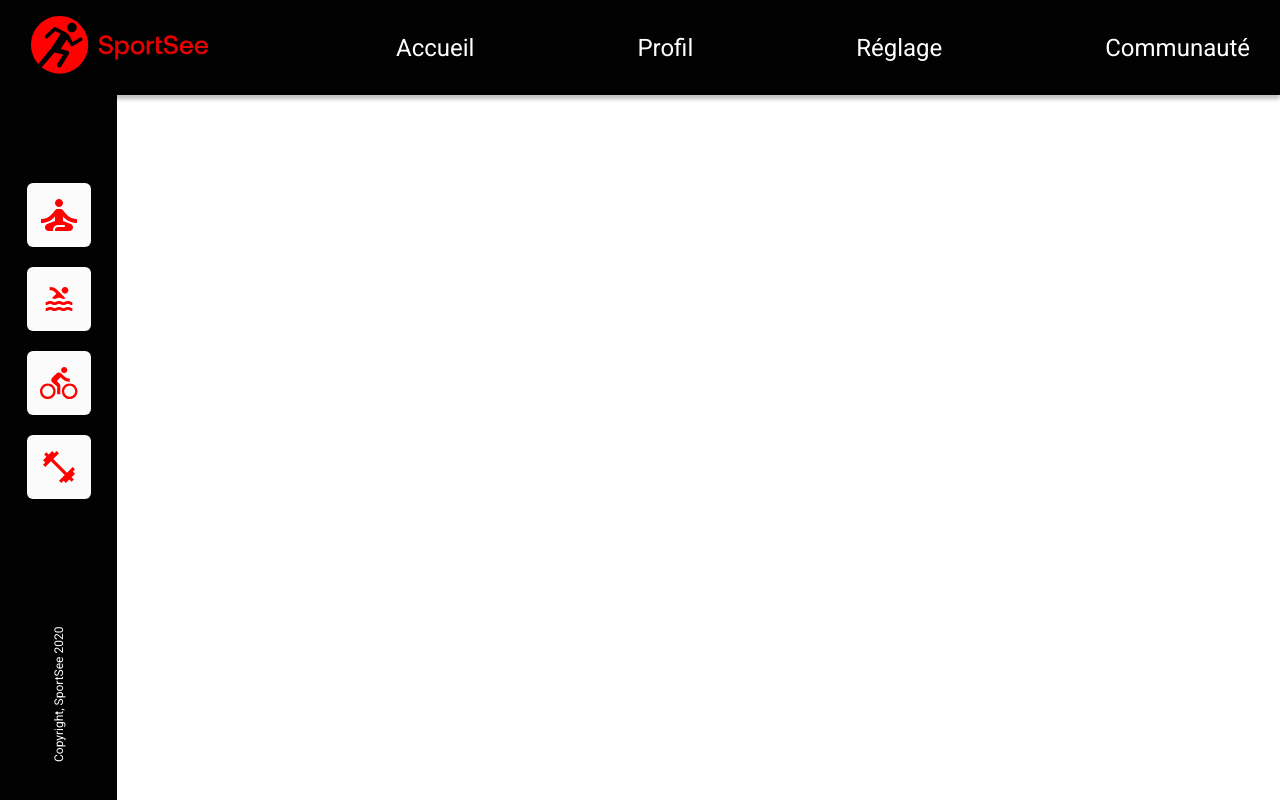
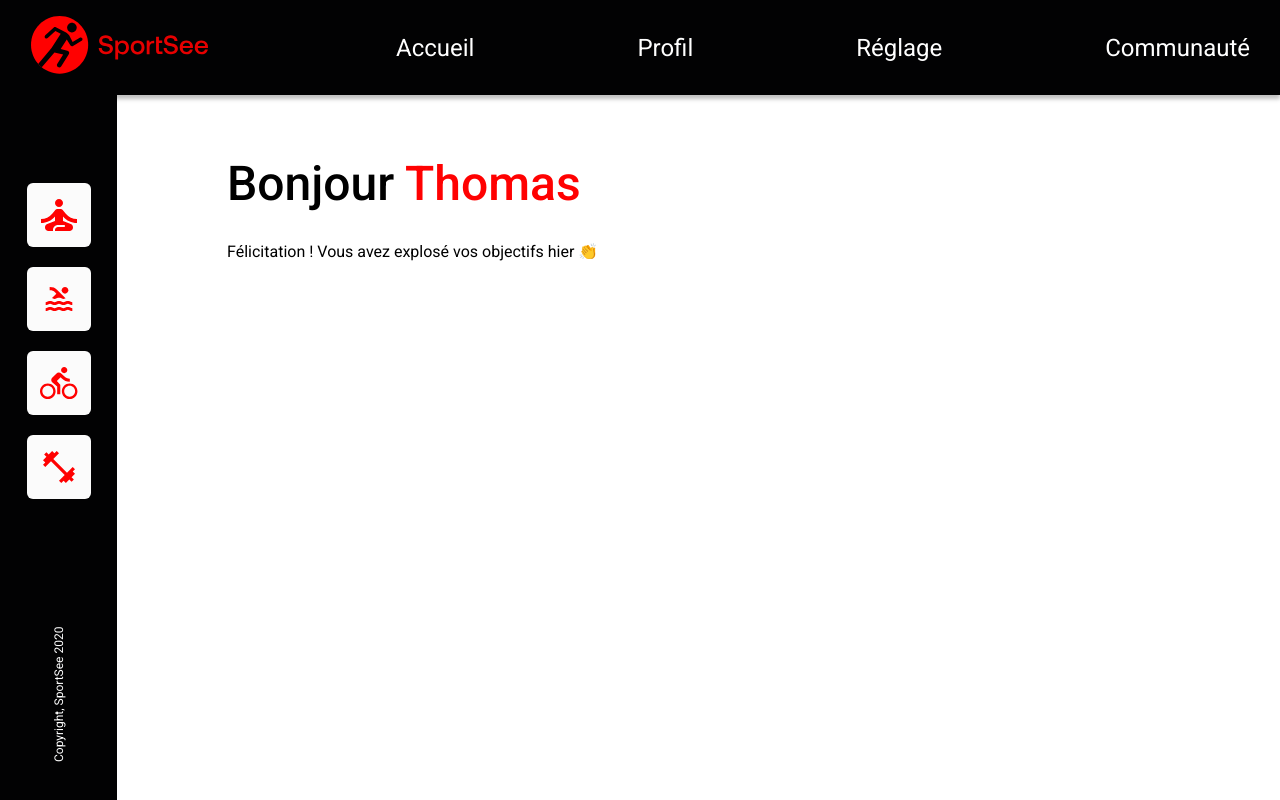
Before and after one commit to BallandArnaud/ArnaudBalland_12_19092022, a React (Create React App) app: page / in a window 1280 px wide. Built offline with nearby package versions, Linux system fonts and the light colour scheme.

Commit message:
add Greeting component

```diff
--- /dev/null
+++ b/src/components/Greeting/index.jsx
@@ -0,0 +1,20 @@
+import PropTypes from 'prop-types'
+
+function Greeting({ firstname, motivationalSpeech }) {
+  return (
+    <>
+      <h2 className="greeting">
+        Bonjour
+        <span className="firstname"> {firstname}</span>
+      </h2>
+      <p className="motivationalSpeech">{motivationalSpeech}</p>
+    </>
+  )
+}
+
+Greeting.propTypes = {
+  firstname: PropTypes.string.isRequired,
+  motivationalSpeech: PropTypes.string.isRequired,
+}
+
+export default Greeting
--- /dev/null
+++ b/src/pages/Dashboard/index.css
@@ -0,0 +1,19 @@
+.dashboard {
+  width: calc(100% - 117px);
+  padding: 60px 90px 0 110px;
+}
+
+.dashboard__header .greeting {
+  font-size: var(--font-size-48);
+  margin-top: 0;
+  margin-bottom: 30px;
+  font-weight: 500;
+}
+
+.dashboard__header .firstname {
+  color: var(--primary-color);
+}
+
+.dashboard__header .motivationalSpeech {
+  margin-top: 0;
+}
--- a/src/pages/Dashboard/index.jsx
+++ b/src/pages/Dashboard/index.jsx
@@ -1,5 +1,17 @@
+import Greeting from '../../components/Greeting'
+import './index.css'
+
 function Dashboard() {
-  return <main className="dashboard"></main>
+  return (
+    <main className="dashboard">
+      <div className="dashboard__header">
+        <Greeting
+          firstname="Thomas"
+          motivationalSpeech="Félicitation ! Vous avez explosé vos objectifs hier 👏"
+        />
+      </div>
+    </main>
+  )
 }
 
 export default Dashboard
--- a/src/pages/Error/index.jsx
+++ b/src/pages/Error/index.jsx
@@ -5,7 +5,7 @@ function Error() {
   return (
     <main className="error">
       <h1>Oups... la page que vous recherchez n'existe pas</h1>
-      <Link to="/">Retour à l'acceuil</Link>
+      <Link to="/">Retour à l'accueil</Link>
     </main>
   )
 }
```
